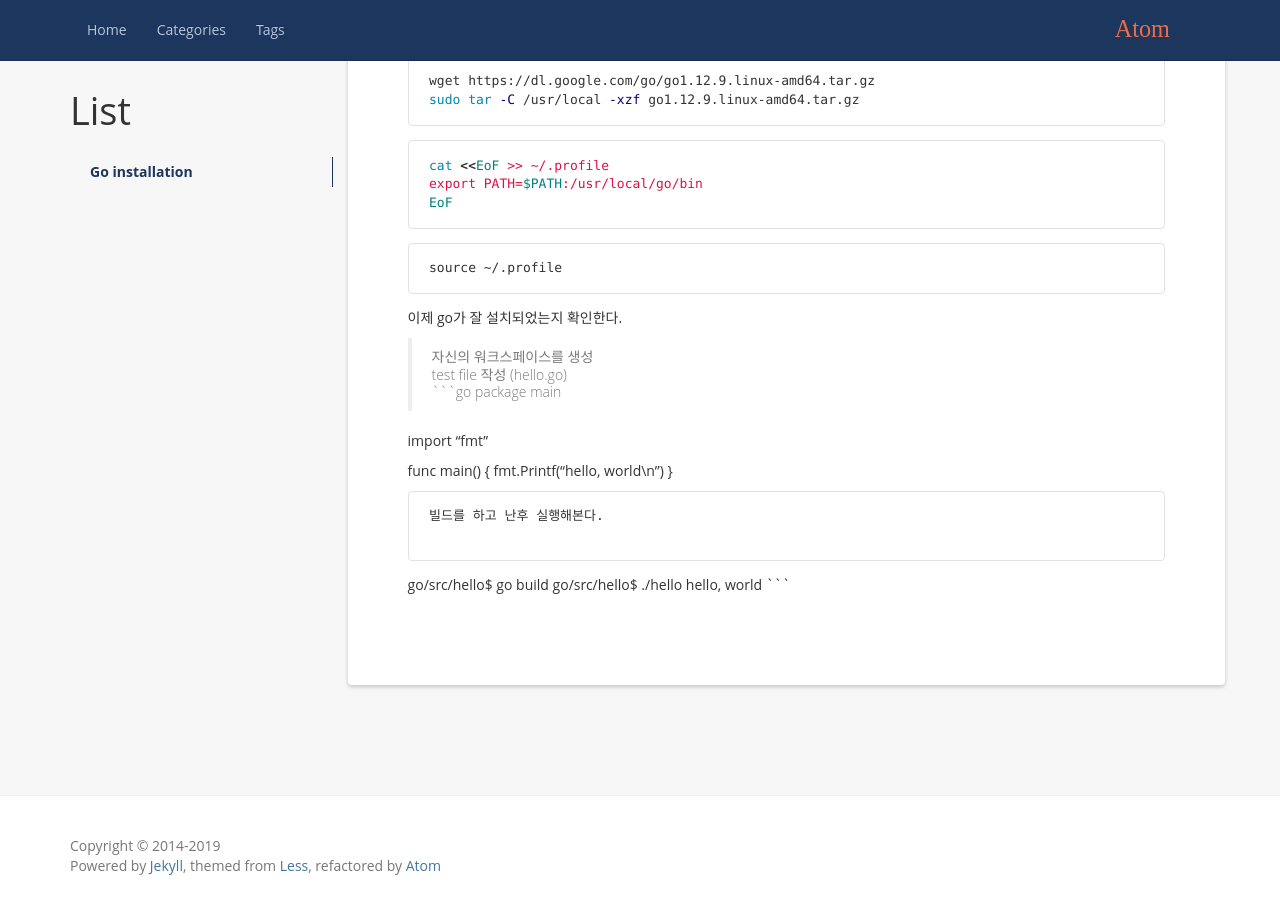
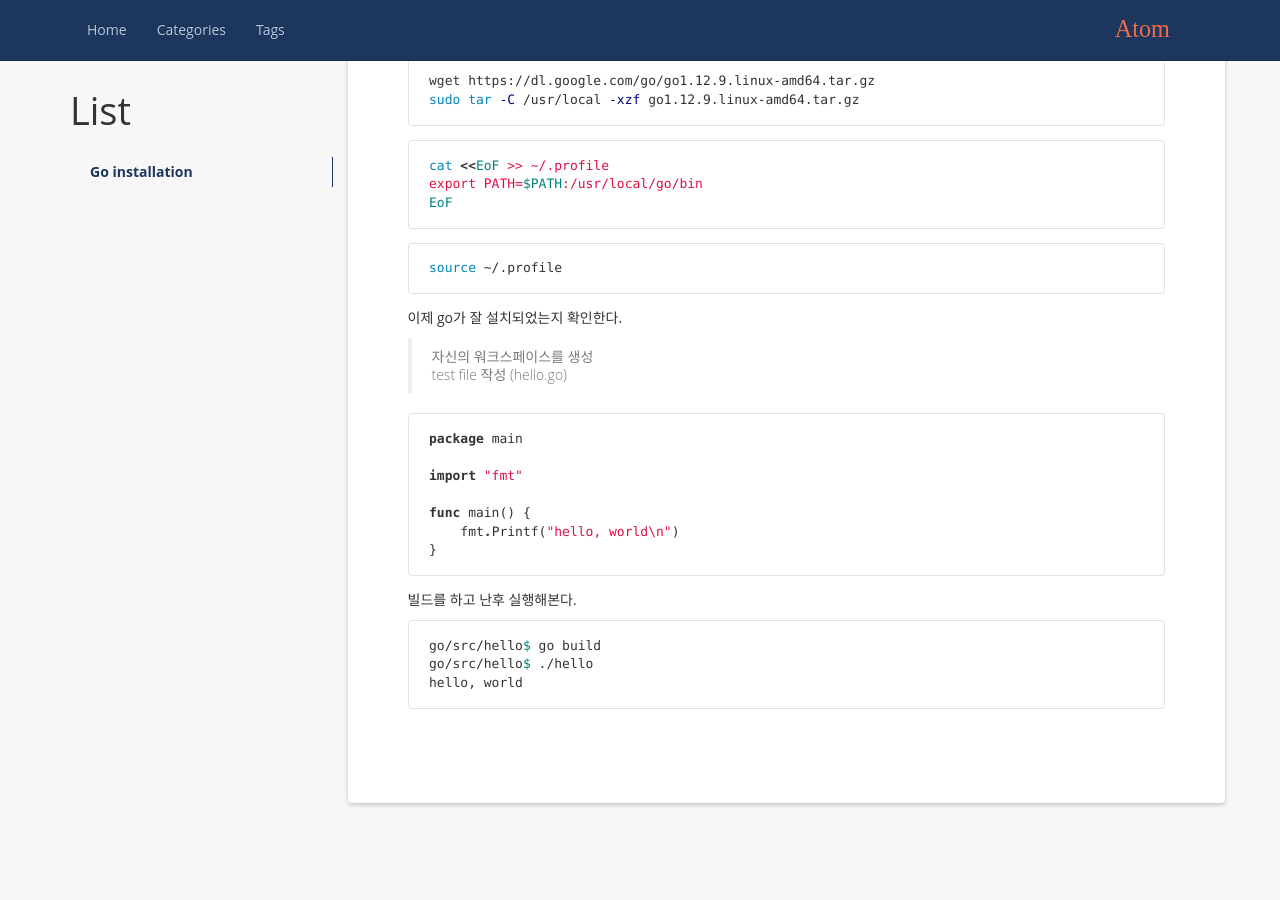
Before and after one commit to atomwoww/atomwoww.github.io, a Jekyll site: the page built from _posts/2019-08-24-go-started.md, in a window 1280 px wide and 900 px high, scrolled down 657 px. Built offline with Jekyll 4.4.1, drawn with Linux system fonts in a browser that asks for light colours; nearby versions of some CDN libraries; a script that is not in the unit is left out; comment, search, counter and statistics services are not loaded.

Commit message:
go page lint error

````diff
--- a/_posts/2019-08-24-go-started.md
+++ b/_posts/2019-08-24-go-started.md
@@ -11,6 +11,7 @@ tag: [go, server]
 {:toc}
 
 ## Go installation
+
 * go lang  [Download](https://golang.org/dl/)
 * /user/local에 설치하고 path를 잡아주기
 
@@ -19,34 +20,39 @@ tag: [go, server]
 > tar -C /usr/local -xzf go{VERSION}.{OS}-{ARCH}.tar.gz
 
 다운 받은후 install
-```bash
+
+``` bash
 wget https://dl.google.com/go/go1.12.9.linux-amd64.tar.gz
 sudo tar -C /usr/local -xzf go1.12.9.linux-amd64.tar.gz
 ```
+
 ```bash
 cat <<EoF >> ~/.profile
 export PATH=$PATH:/usr/local/go/bin
 EoF
 ```
-```
+
+``` bash
 source ~/.profile
 ```
 
 이제 go가 잘 설치되었는지 확인한다.
 > 자신의 워크스페이스를 생성
 test file 작성 (hello.go)
-```go
+
+``` go
 package main
 
 import "fmt"
 
 func main() {
-	fmt.Printf("hello, world\n")
+    fmt.Printf("hello, world\n")
 }
 ```
+
 빌드를 하고 난후 실행해본다.
 
-```
+``` bash
 go/src/hello$ go build
 go/src/hello$ ./hello
 hello, world
````
